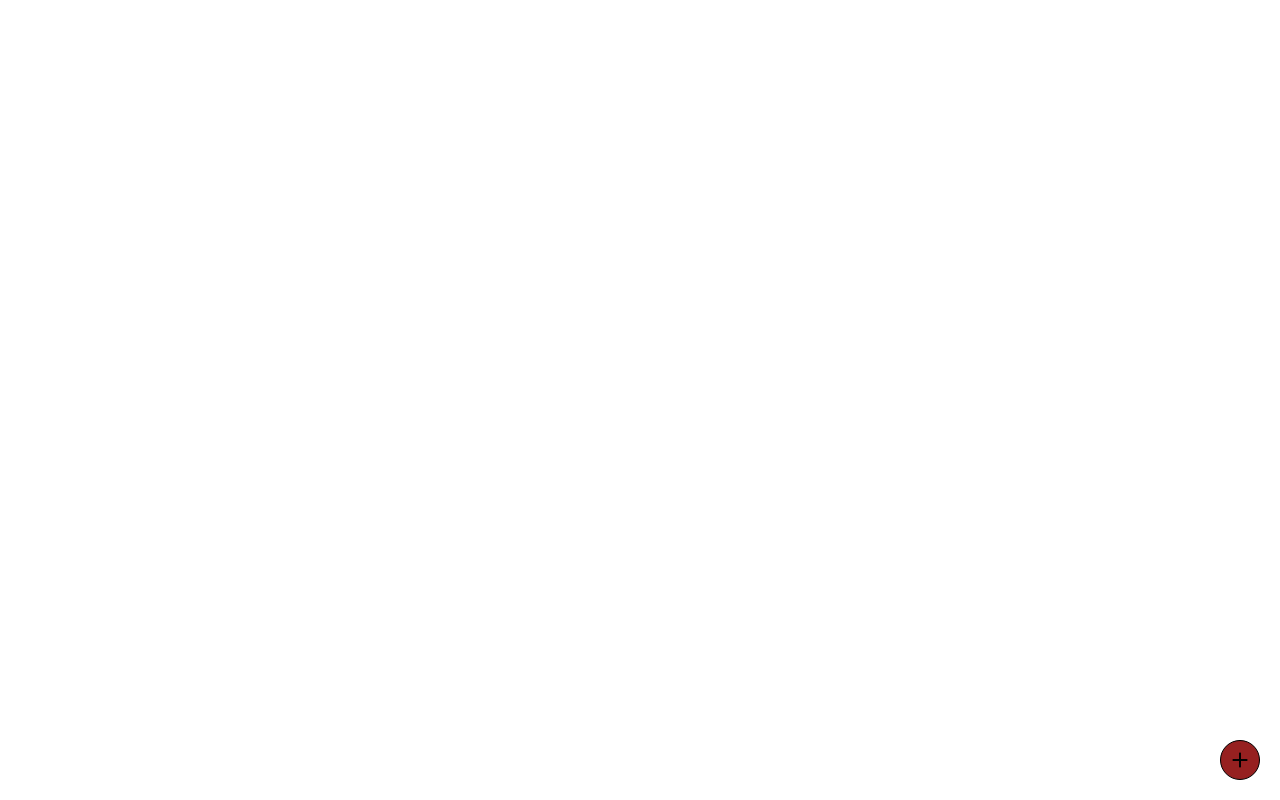
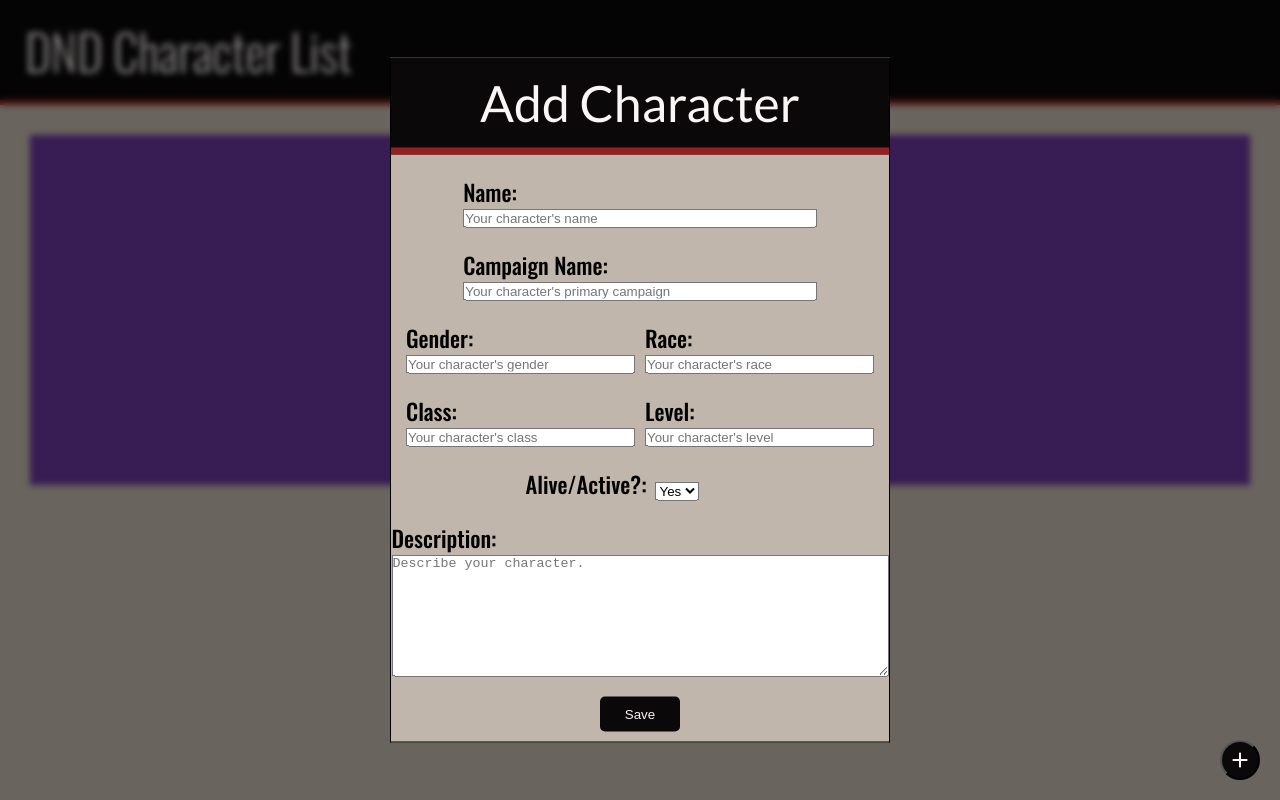
Before and after one commit to EricLionDev/my-library, a plain HTML site: page index.html in a window 1280 px wide. Both pictures are taken after a click on the button "add". Drawn offline with nearby package versions, Linux system fonts and the light colour scheme.

Commit message:
Lib Update
completed form area. completed header. started char list area

```diff
--- a/app.js
+++ b/app.js
@@ -1,7 +1,7 @@
 let bgBlur = document.getElementById("bg-blur");
 let formContainer = document.getElementById("form-container");
-// bgBlur.style.display = "none";
-// formContainer.style.display = "none";
+bgBlur.style.display = "none";
+formContainer.style.display = "none";
 
 let myLibrary = [];
 
--- a/index.html
+++ b/index.html
@@ -12,14 +12,114 @@
     />
   </head>
   <body>
+    <!-- HEADER -->
+    <header class="header-container">
+      <span class="header-title">DND Character List</span>
+    </header>
+    <!-- END HEADER -->
+    <main id="list-container">
+      <div class="char-container"></div>
+      <div class="char-container"></div>
+      <div class="char-container"></div>
+    </main>
+    <!-- ADD CHARACTER FORM -->
     <div id="form-container">
       <div class="container-title">Add Character</div>
-      <form action="#" id="new-char-form"></form>
+      <form action="#" id="new-char-form">
+        <!-- name and campaign name -->
+        <div class="char-name">
+          <div class="input-box">
+            <label for="charName" class="details">Name: </label>
+            <input
+              type="text"
+              name="charName"
+              id=""
+              placeholder="Your character's name"
+            />
+          </div>
+          <div class="input-box">
+            <label for="campName" class="details">Campaign Name: </label>
+            <input
+              type="text"
+              name="campName"
+              id=""
+              placeholder="Your character's primary campaign"
+            />
+          </div>
+        </div>
+        <!-- info about character -->
+        <div class="char-details">
+          <div class="input-box">
+            <label for="charGender" class="details">Gender: </label>
+            <input
+              type="text"
+              name="charGender"
+              id=""
+              placeholder="Your character's gender"
+            />
+          </div>
+          <div class="input-box">
+            <label for="charRace" class="details">Race: </label>
+            <input
+              type="text"
+              name="charRace"
+              id=""
+              placeholder="Your character's race"
+            />
+          </div>
+          <div class="input-box">
+            <label for="charClass" class="details">Class: </label>
+            <input
+              type="text"
+              name="charClass"
+              id=""
+              placeholder="Your character's class"
+            />
+          </div>
+          <div class="input-box">
+            <label for="charLevel" class="details">Level: </label>
+            <input
+              type="text"
+              name="charLevel"
+              id=""
+              inputmode="numeric"
+              placeholder="Your character's level"
+            />
+          </div>
+          <div class="input-box">
+            <label for="charActive" class="details">Alive/Active?: </label>
+            <select id="" name="charActive">
+              <option value="Yes" selected>Yes</option>
+              <option value="No">No</option>
+            </select>
+          </div>
+        </div>
+        <!-- description box -->
+        <div class="char-desc">
+          <div class="input-box">
+            <label for="" class="details">Description: </label>
+            <textarea
+              type="textarea"
+              name=""
+              id=""
+              rows="8"
+              cols="60"
+              placeholder="Describe your character."
+            ></textarea>
+          </div>
+        </div>
+        <!-- save btn -->
+        <div class="save-btn">
+          <button onclick="">Save</button>
+        </div>
+      </form>
     </div>
-
+    <!-- end character form -->
+    <!-- bottom right add char btn -->
     <button class="add-btn" onclick="showForm()">
       <span class="material-symbols-outlined"> add </span>
     </button>
+    <!-- end add char btn -->
   </body>
   <div id="bg-blur" onclick="showForm()"></div>
   <script src="app.js"></script>
--- a/style.css
+++ b/style.css
@@ -1,79 +1,138 @@
-@import url("https://fonts.googleapis.com/css2?family=Urbanist:wght@100;300;500;900&display=swap");
+@import url("https://fonts.googleapis.com/css2?family=Lato:wght@300;400&family=Oswald:wght@200;300;500;700&display=swap");
+* {
+  margin: 0;
+  padding: 0;
+  box-sizing: border-box;
+}
 
 html {
   font-size: 62.5%;
-  box-sizing: border-box;
 }
 
-/* add char button */
-.add-btn {
-  border: 1px black solid;
-  background-color: #962020;
-  border-radius: 100%;
-  height: 4rem;
-  width: 4rem;
+body {
+  background-color: #c0b6ab;
+}
 
-  position: absolute;
-  bottom: 2rem;
-  right: 2rem;
-  z-index: 1;
+/* header */
+
+.header-container {
+  height: 10.5rem;
+  width: 100%;
+  background-color: #0a0808;
+  display: flex;
+  align-items: center;
+  border-bottom: 0.5rem solid #962020;
 }
-.add-btn:active {
-  background-color: rgb(156, 57, 57);
+
+.header-title {
+  font-size: 5rem;
+  font-weight: 300;
+  font-family: "Oswald", sans-serif;
+  color: #f9f6f5;
+  margin: 2.5rem;
 }
-.material-symbols-outlined {
+
+/* list area */
+#list-container {
+  display: flex;
+}
+
+.char-container {
+  margin: 3rem;
+  height: 35rem;
+  width: 45rem;
+  background-color: rebeccapurple;
+}
+
+/* form container */
+#form-container {
+  font-family: "Oswald", sans-serif;
+  font-weight: 500;
   position: absolute;
   top: 50%;
   left: 50%;
   -ms-transform: translate(-50%, -50%);
   transform: translate(-50%, -50%);
-  font-variation-settings: "FILL" 0, "wght" 600, "GRAD" 0, "opsz" 48;
-}
-
-/* form container */
-#form-container {
-  position: absolute;
-  top: 50%;
-  left: 50%;
-  -ms-transform: translate(-50%, -50%);
-  transform: translate(-50%, -50%);
-  height: 70rem;
-  width: 65rem;
-  background-color: #f9f6f5;
+  max-height: 70rem;
+  max-width: 50rem;
+  background-color: #c0b6ab;
+  border-left: 1px black solid;
+  border-right: 1px black solid;
+  border-bottom: 1px black solid;
   z-index: 1;
-  font-size: 2rem;
-  display: flex;
-  align-items: center;
-  justify-content: center;
-}
-
-#new-char-form > p {
-  display: flex;
-  align-items: center;
-  justify-content: center;
 }
 
 .container-title {
-  font-family: "Urbanist", sans-serif;
+  font-family: "Lato", sans-serif;
   color: #f9f6f5;
   text-align: center;
   font-size: 5rem;
   padding: 1.5rem;
+  margin-bottom: 1rem;
   background-color: #0a0808;
   border-bottom: 0.75rem solid #962020;
 }
 
-.char-name {
+#new-char-form > div {
   display: flex;
+  justify-content: center;
   align-items: center;
-  justify-content: center;
+  flex-direction: column;
 }
 
-.char-name > * {
+#new-char-form .char-name .input-box {
+  width: calc(75% - 2rem);
+}
+
+#new-char-form .char-details {
+  display: flex;
+  flex-direction: row;
+  flex-wrap: wrap;
+}
+#new-char-form .char-details .input-box {
+  width: calc(100% / 2 - 2rem);
+}
+
+.char-name .input-box input,
+.char-details .input-box input {
+  width: 100%;
+}
+
+.char-name .input-box label,
+.char-details .input-box label {
+  vertical-align: bottom;
+}
+
+.char-desc .input-box {
+  display: flex;
+  flex-direction: column;
+}
+
+.input-box {
   margin: 1rem 0.5rem;
 }
-#name {
-  width: 25rem;
+
+.details {
+  font-size: 2.25rem;
+  margin-right: 0.25rem;
+}
+
+.save-btn button {
+  border-radius: 0.5rem;
+  color: #f9f6f5;
+  background-color: #0a0808;
+  border: transparent;
+  height: 3.5rem;
+  width: 8rem;
+  margin: 1rem;
+}
+
+.save-btn button:hover {
+  background-color: #252020;
+}
+
+.save-btn button:active {
+  border: 3px #962020 solid;
 }
 
 /* bg blur */
@@ -84,6 +143,36 @@ html {
   z-index: 0;
   width: 100vw;
   height: 100vh;
-  background-color: rgba(0, 0, 0, 0.25);
-  backdrop-filter: blur(15px);
+  background-color: rgba(0, 0, 0, 0.45);
+  backdrop-filter: blur(3px);
 }
+
+/* add char button */
+.add-btn {
+  background-color: #0a0808;
+  border-radius: 100%;
+  height: 4rem;
+  width: 4rem;
+  color: #f9f6f5;
+  position: absolute;
+  bottom: 2rem;
+  right: 2rem;
+  z-index: 1;
+}
+
+.add-btn:hover {
+  background-color: #252020;
+}
+
+.add-btn:active {
+  border: 3px #962020 solid;
+}
+
+.material-symbols-outlined {
+  position: absolute;
+  top: 50%;
+  left: 50%;
+  -ms-transform: translate(-50%, -50%);
+  transform: translate(-50%, -50%);
+  font-variation-settings: "FILL" 0, "wght" 600, "GRAD" 0, "opsz" 48;
+}
```
